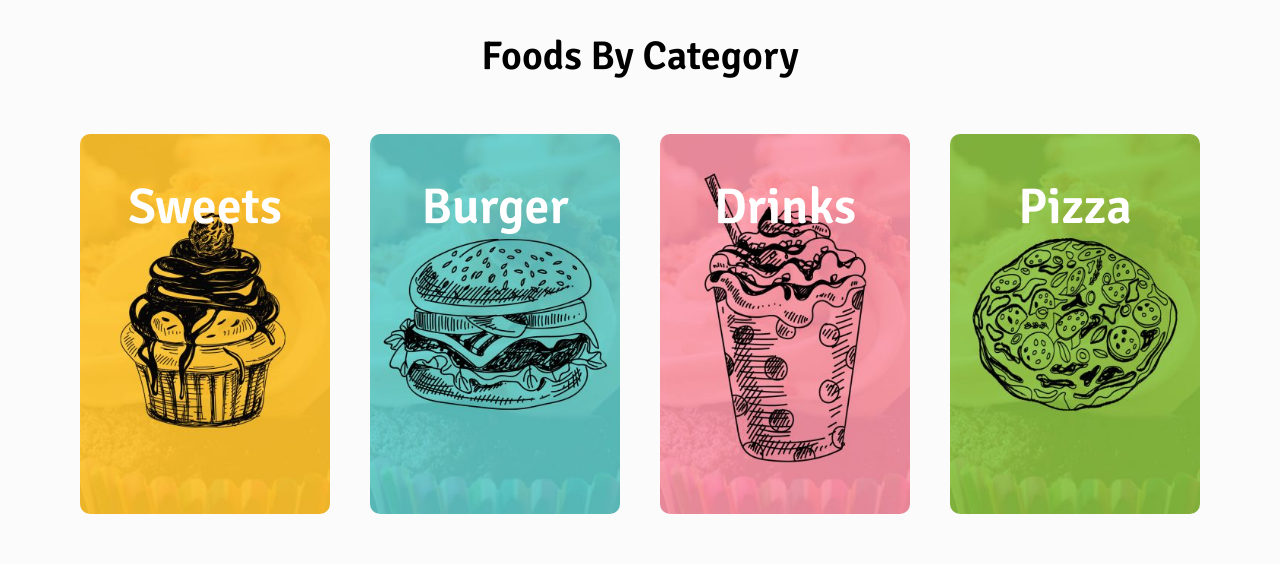
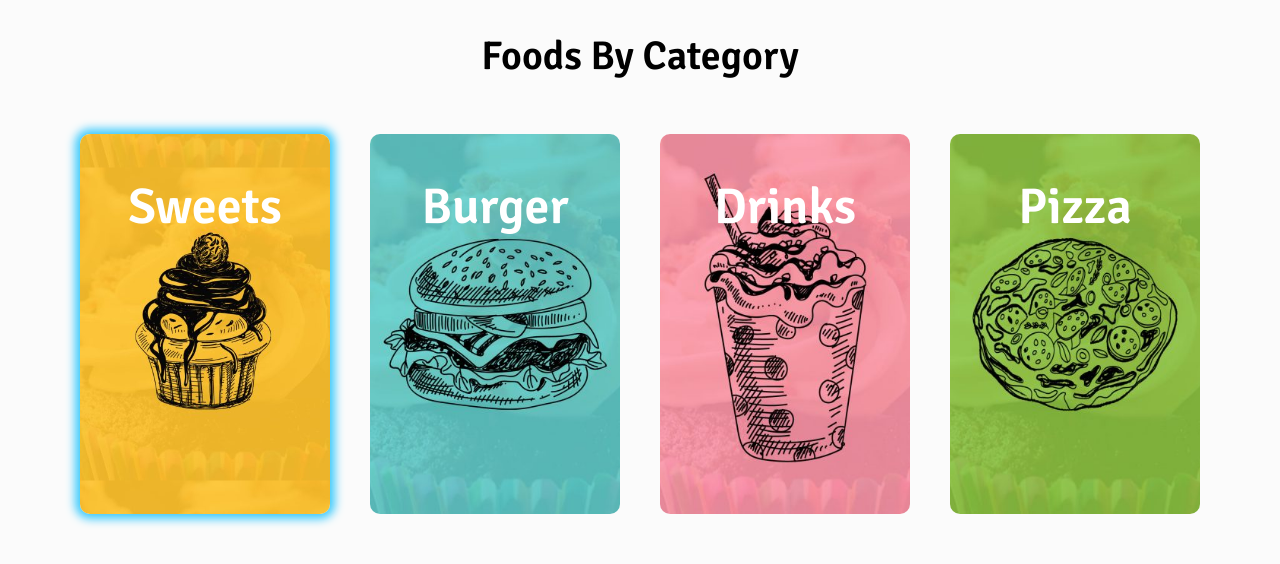
Before and after one commit to MarcusJadhav/icp-8.0-html-css-group-project-2, a plain HTML site: page index.html in a window 1280 px wide. In both pictures the pointer is over the link "Sweets". Shown: the part 502-1066 px from the top of the page. Drawn offline with Linux system fonts and the light colour scheme; a web font is replaced by a local one.

Commit message:
hover added to body cards

```diff
--- a/css/index.css
+++ b/css/index.css
@@ -92,6 +92,10 @@ body{
   background-size:cover;
 }
 
+.body-items-card:hover{
+  box-shadow: 0 0 10px 5px #3ccafc;
+  background-size: contain;
+}
 .sweets{
   background-image: url("./../images/cake-card-img.jpg");
 }
```
